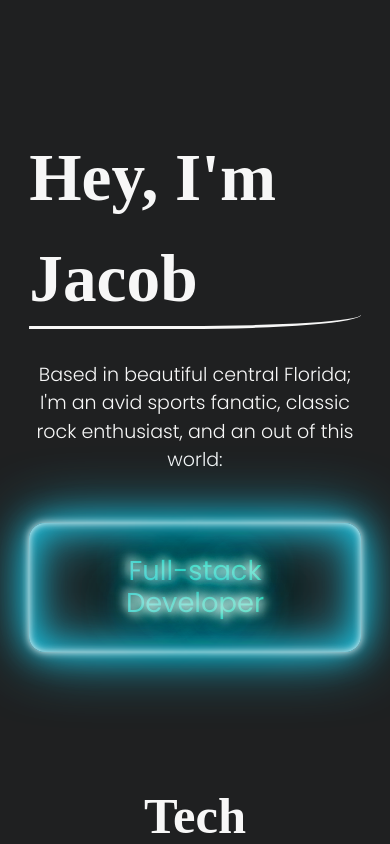
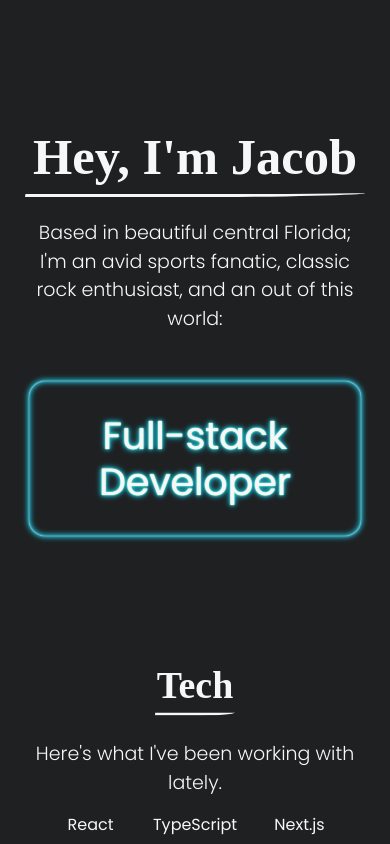
Before and after one commit to JJcobb/jacob-site, a Next.js app: page / in a window 390 px wide. Shown: the top 844 px of the page. Built offline with nearby package versions, Linux system fonts and the light colour scheme; a web font is replaced by a local one.

Commit message:
- slight adjustments to Heading underline - clamp the font-size of Callout - use vw units for Callout’s neon effect - add scss variables for breakpoints - decrease heading font sizes on mobile - add helper function for generating media queries for styled components

```diff
--- a/components/heading.tsx
+++ b/components/heading.tsx
@@ -8,9 +8,10 @@ const Title = styled.h1`
     content: "";
     position: absolute;
     top: 0;
-    left: 0;
-    right: 0;
+    left: -2.5%;
+    right: -2.5%;
     bottom: 0;
+    transform: translateY(0.2em);
 
     border-bottom: 3px solid var(--color-text);
     border-radius: 51% 49% 53% 47% / 100% 93% 7% 0%;
--- a/components/sections/intro.tsx
+++ b/components/sections/intro.tsx
@@ -39,10 +39,11 @@ const gradientMove = keyframes`
 
 const Callout = styled.p`
   font-size: 7vw;
+  font-size: clamp(var(--font-size-h2), 7vw, 150px);
   text-align: center;
   line-height: 1.2;
 
-  padding: 2rem;
+  padding: 2rem 3rem;
   margin-top: 2rem;
   margin-bottom: 0;
   border-radius: 1rem;
@@ -62,15 +63,28 @@ const Callout = styled.p`
 
   /* // * Neon effect */
   /* text glow */
-  text-shadow: -0.2rem -0.2rem 0.5rem var(--color-text),
+
+  /* // TODO: remove in next commit */
+  /* text-shadow: -0.2rem -0.2rem 0.5rem var(--color-text),
     0.2rem 0.2rem 0.5rem var(--color-text), 0 0 1rem var(--color-secondary),
     0 0 2rem var(--color-primary), 0 0 3rem var(--color-primary),
-    0 0 4rem var(--color-primary), 0 0 5rem var(--color-primary);
+    0 0 4rem var(--color-primary); */
+  /* , 0 0 5rem var(--color-primary) */
+
+  text-shadow: -0.1vw -0.1vw 0.25vw var(--color-text),
+    0.1vw 0.1vw 0.25vw var(--color-text), 0 0 0.5vw var(--color-secondary),
+    0 0 1vw var(--color-primary), 0 0 1.5vw var(--color-primary),
+    0 0 2vw var(--color-primary);
 
   /* border glow */
-  box-shadow: 0 0 0.5rem var(--color-text), inset 0 0 0.5rem var(--color-text),
+  /* // TODO: remove in next commit */
+  /* box-shadow: 0 0 0.5rem var(--color-text), inset 0 0 0.5rem var(--color-text),
     0 0 2rem var(--color-primary), inset 0 0 2rem var(--color-primary),
-    0 0 4rem var(--color-primary), inset 0 0 4rem var(--color-primary);
+    0 0 3rem var(--color-primary), inset 0 0 3rem var(--color-primary); */
+
+  box-shadow: 0 0 0.333vw var(--color-text), inset 0 0 0.333vw var(--color-text),
+    0 0 1.5vw var(--color-primary), inset 0 0 1.5vw var(--color-primary),
+    0 0 2vw var(--color-primary), inset 0 0 2vw var(--color-primary);
 
   /* // * Light theme */
   [data-color-theme="light"] & {
--- /dev/null
+++ b/styles/breakpoints.module.scss
@@ -0,0 +1,8 @@
+// TODO: convert to `em`
+$tablet: 760px;
+$desktop: 1400px;
+
+:export {
+  tablet: $tablet;
+  desktop: $desktop;
+}
--- a/styles/globals.scss
+++ b/styles/globals.scss
@@ -1,3 +1,5 @@
+@import "breakpoints.module.scss";
+
 :root {
   // * Colors
   --color-blue: #1ebbd7;
@@ -31,9 +33,19 @@
   --font-size: 1rem;
   --font-size-l: 1.333rem;
   --font-size-xl: 1.777rem;
-  --font-size-h3: 2.369rem;
-  --font-size-h2: 3.157rem;
-  --font-size-h1: 4.209rem;
+  --font-size-2xl: 2.369rem;
+  --font-size-3xl: 3.157rem;
+  --font-size-4xl: 4.209rem;
+
+  --font-size-h3: var(--font-size-xl);
+  --font-size-h2: var(--font-size-2xl);
+  --font-size-h1: var(--font-size-3xl);
+
+  @media (min-width: $tablet) {
+    --font-size-h3: var(--font-size-2xl);
+    --font-size-h2: var(--font-size-3xl);
+    --font-size-h1: var(--font-size-4xl);
+  }
 }
 
 *,
@@ -124,6 +136,7 @@ h6 {
   font-family: var(--font-family-cursive);
   font-size: var(--font-size-l);
   font-weight: 700;
+  line-height: 1.2;
 }
 
 h1 {
```
Also changed, not shown: styles/helpers.ts (added, +20 -0 lines).
